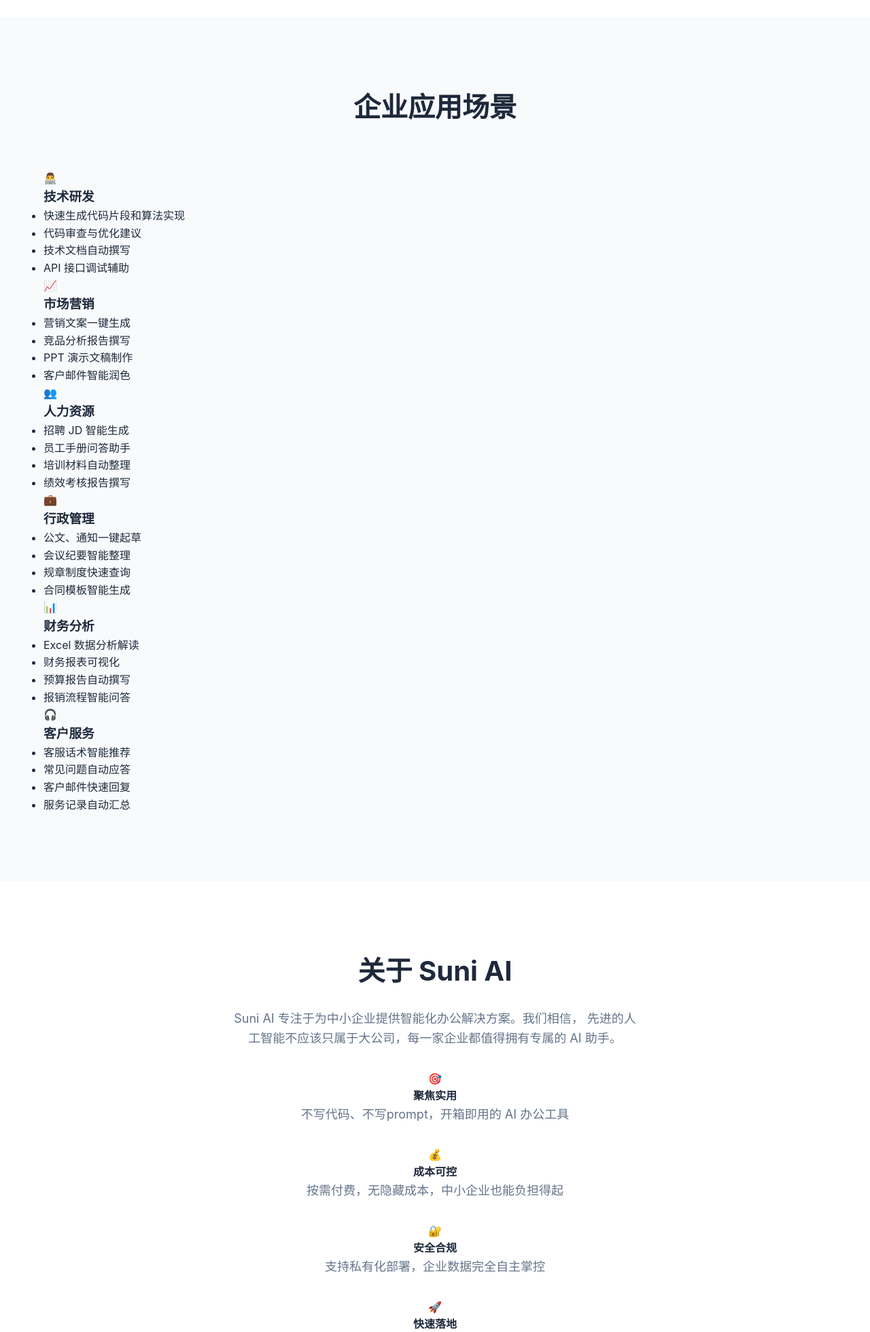
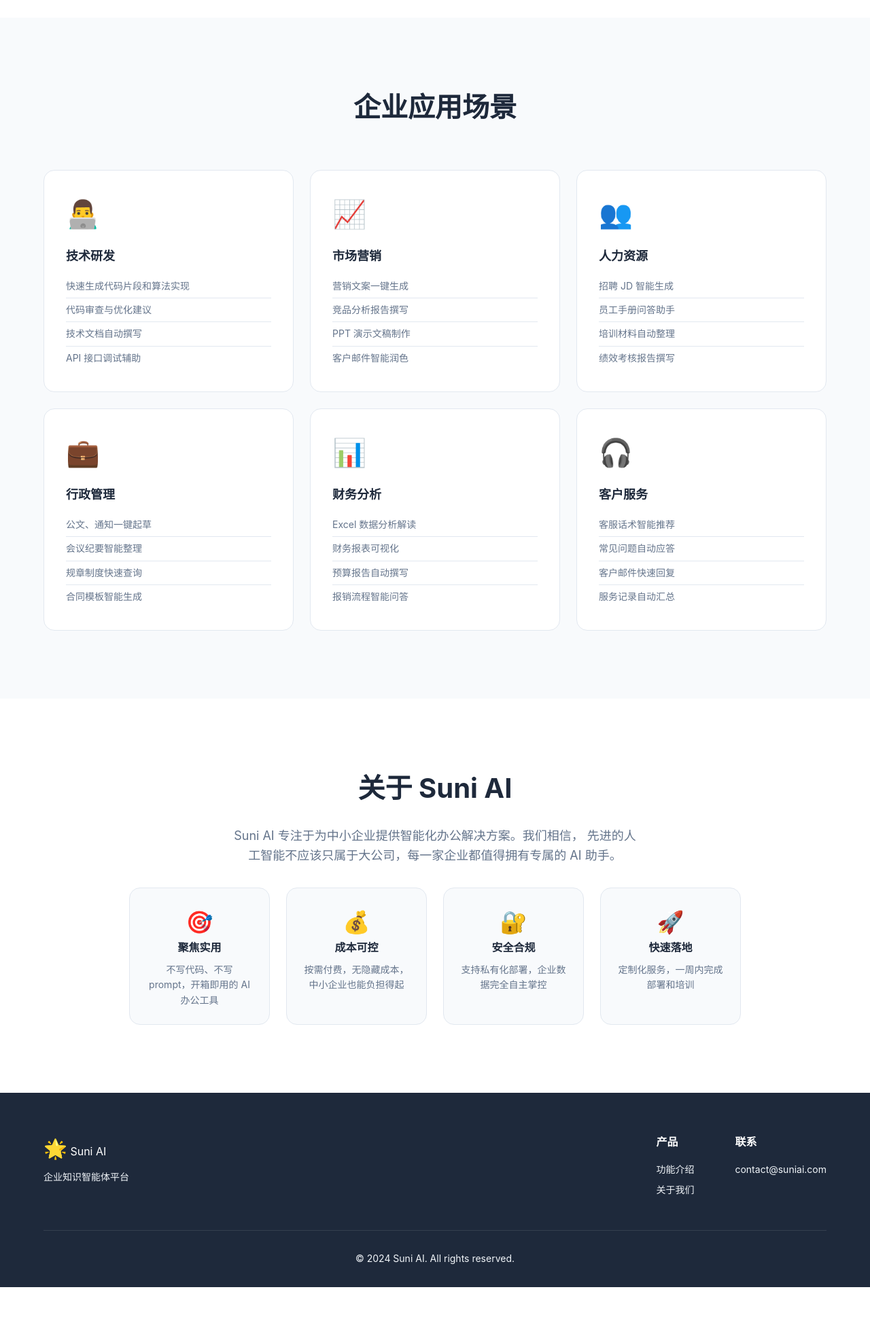
Before and after one commit to caolittlered/claw_with_rag, a Python web app: template web/templates/index.html in a window 1280 px wide. Shown: the part 1521-3481 px from the top of the page at 68% size. After the commit the page ends 3415 px from the top, so only its background shows below. Run offline with Jinja, Linux system fonts and the light colour scheme; the template is opened without the code that fills it, so the values that code supplies are empty.

Commit message:
fix: 修复多处问题\n\n- 删除文档时减少配额计数\n- 添加数据库迁移脚本 migrate_db.py\n- 添加新样式支持 scenarios-grid, about-features, quota-info\n- 改进注册页面错误处理，能识别非JSON错误响应

```diff
--- a/src/web_api.py
+++ b/src/web_api.py
@@ -409,6 +409,11 @@ async def delete_document(
 
     # 删除记录
     await db.delete(doc)
+
+    # 减少文档计数
+    if current_user.doc_count > 0:
+        current_user.doc_count -= 1
+
     await db.commit()
 
     return {"message": "已删除"}
--- a/web/static/style.css
+++ b/web/static/style.css
@@ -337,18 +337,113 @@ a {
     font-size: 18px;
 }
 
-.tech-stack {
-    display: flex;
-    justify-content: center;
-    gap: 12px;
-    flex-wrap: wrap;
+.about-features {
+    display: grid;
+    grid-template-columns: repeat(4, 1fr);
+    gap: 24px;
+    max-width: 900px;
+    margin: 0 auto;
 }
 
-.tech-tag {
-    padding: 8px 16px;
-    background: var(--secondary);
-    border-radius: 20px;
+.about-item {
+    padding: 24px;
+    background: var(--bg-alt);
+    border-radius: var(--radius-lg);
+    border: 1px solid var(--border);
+}
+
+.about-icon {
+    font-size: 32px;
+    margin-bottom: 12px;
+}
+
+.about-item h4 {
+    font-size: 16px;
+    margin-bottom: 8px;
+    color: var(--text);
+}
+
+.about-item p {
     font-size: 14px;
+    color: var(--text-light);
+    margin: 0;
+}
+
+/* 新的使用场景网格布局 */
+.scenarios-grid {
+    display: grid;
+    grid-template-columns: repeat(3, 1fr);
+    gap: 24px;
+    max-width: 1200px;
+    margin: 0 auto;
+}
+
+.scenario-card {
+    padding: 32px;
+    background: var(--bg);
+    border-radius: var(--radius-lg);
+    border: 1px solid var(--border);
+    transition: all 0.3s;
+}
+
+.scenario-card:hover {
+    transform: translateY(-4px);
+    box-shadow: var(--shadow-lg);
+    border-color: var(--primary);
+}
+
+.scenario-icon {
+    font-size: 40px;
+    margin-bottom: 16px;
+}
+
+.scenario-card h3 {
+    font-size: 18px;
+    margin-bottom: 12px;
+}
+
+.scenario-card ul {
+    list-style: none;
+    padding: 0;
+}
+
+.scenario-card li {
+    padding: 6px 0;
+    color: var(--text-light);
+    font-size: 14px;
+    border-bottom: 1px solid var(--border);
+}
+
+.scenario-card li:last-child {
+    border-bottom: none;
+}
+
+/* 配额信息显示 */
+.quota-info {
+    margin: 12px 0;
+    padding: 12px;
+    background: var(--bg);
+    border-radius: var(--radius);
+    border: 1px solid var(--border);
+}
+
+.quota-item {
+    display: flex;
+    justify-content: space-between;
+    font-size: 13px;
+    margin-bottom: 6px;
+}
+
+.quota-item:last-child {
+    margin-bottom: 0;
+}
+
+.quota-label {
+    color: var(--text-light);
+}
+
+.quota-value {
+    font-weight: 600;
     color: var(--primary);
 }
 
```
Also changed, not shown: migrate_db.py (added, +102 -0 lines), web/templates/register.html (+10 -0 lines).
